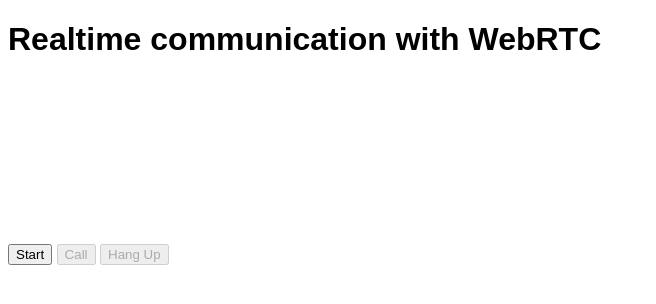
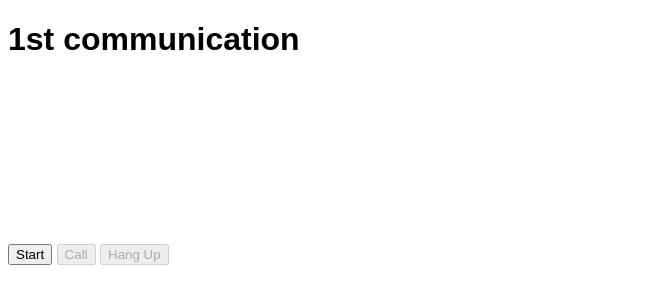
Before and after one commit to balramsingh54/video_call, a plain HTML site: page index.html in a window 1280 px wide. Shown: the whole page, without its empty margins (0-656 px from the left). Drawn offline with Linux system fonts and the light colour scheme.

Commit message:
Initial commit

```diff
--- a/index.html
+++ b/index.html
@@ -7,7 +7,7 @@
 </head>
 
 <body>
-  <h1>Realtime communication with WebRTC</h1>
+  <h1>1st communication</h1>
 
   <video id="localVideo" autoplay playsinline></video>
   <video id="remoteVideo" autoplay playsinline></video>
```
